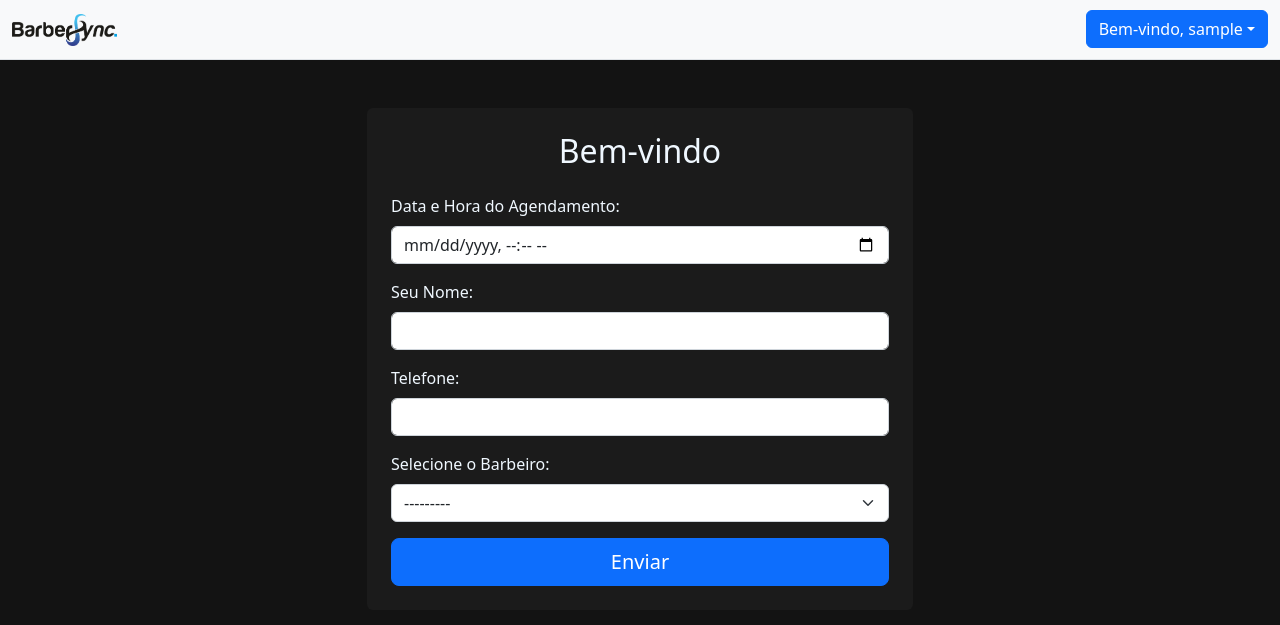
After one commit to alex-ads/naregua-app, a Django app: page /adicionar-agendamento/ in a window 1280 px wide. The commit adds this page. Shown: the top 625 px of the page. Run offline with Django 4.2, Linux system fonts and the light colour scheme; the visitor is signed in with stand-in values (Sample User, id 1); data that the repository does not hold is empty.

Commit message:
Adição de novas funções e melhorias de style

```diff
--- a/accounts/views.py
+++ b/accounts/views.py
@@ -13,9 +13,10 @@ def register(request):
 
         if form.is_valid():
             user = form.save(commit=False)
-            user.is_valid = False
+            user.is_active = False  # Define o usuário como desativado
             user.save()
-            messages.success(request, "Registrado. Agora faça o login para começar!")
+            messages.success(
+                request, "Registrado. Entre em contato para ativar conta!")
             form = CustomUserCreationForm()
         else:
             for field, errors in form.errors.items():
--- a/myapp/static/css/style.css
+++ b/myapp/static/css/style.css
@@ -17,6 +17,6 @@ body {
 }
 
 .background3 {
-    background-color:#303030;
+    background-color: #303030;
     color: aliceblue;
 }
--- a/myapp/templates/base.html
+++ b/myapp/templates/base.html
@@ -7,6 +7,7 @@
     <meta name="viewport" content="width=device-width, initial-scale=1.0" />
     <title>
       {% block title %}
+
       {% endblock %}
     </title>
     <link href="https://cdn.jsdelivr.net/npm/bootstrap@5.2.3/dist/css/bootstrap.min.css" rel="stylesheet" integrity="sha384-rbsA2VBKQhggwzxH7pPCaAqO46MgnOM80zW1RWuH61DGLwZJEdK2Kadq2F9CUG65" crossorigin="anonymous" />
@@ -20,12 +21,10 @@
 
     {% endblock %}
 
-    <!-- JS -->
-    <script src="https://code.jquery.com/jquery-3.6.1.min.js" integrity="sha256-o88AwQnZB+VDvE9tvIXrMQaPlFFSUTR+nldQm1LuPXQ=" crossorigin="anonymous"></script>
-    <script src="https://cdn.jsdelivr.net/npm/bootstrap@5.2.3/dist/js/bootstrap.bundle.min.js" integrity="sha384-kenU1KFdBIe4zVF0s0G1M5b4hcpxyD9F7jL+jjXkk+Q2h455rYXK/7HAuoJl+0I4" crossorigin="anonymous"></script>
-    <script src="{% static 'js/scripts.js' %}"></script>
     {% block scripts %}
-
+      <script src="https://code.jquery.com/jquery-3.6.1.min.js" integrity="sha256-o88AwQnZB+VDvE9tvIXrMQaPlFFSUTR+nldQm1LuPXQ=" crossorigin="anonymous"></script>
+      <script src="https://cdn.jsdelivr.net/npm/bootstrap@5.2.3/dist/js/bootstrap.bundle.min.js" integrity="sha384-kenU1KFdBIe4zVF0s0G1M5b4hcpxyD9F7jL+jjXkk+Q2h455rYXK/7HAuoJl+0I4" crossorigin="anonymous"></script>
+      <script src="{% static 'js/scripts.js' %}"></script>
     {% endblock %}
   </body>
 </html>
--- a/myapp/templates/components/navbar.html
+++ b/myapp/templates/components/navbar.html
@@ -22,7 +22,13 @@
                 <a class="dropdown-item" href="{% url 'home' %}">Home</a>
               </li>
               <li>
-                <a class="dropdown-item" href="{% url 'area_barbeiros' %}">Administração de Barberbeiros</a>
+                <a class="dropdown-item" href="{% url 'adicionar_corte' %}">Cortes</a>
+              </li>
+              <li>
+                <a class="dropdown-item" href="{% url 'area_barbeiros' %}">Barberbeiros</a>
+              </li>
+              <li>
+                <button class="dropdown-item" id="copyLinkBtn">Meu Link</button>
               </li>
               <li>
                 <a class="dropdown-item text-danger" href="{% url 'exit' %}">Sair</a>
@@ -37,3 +43,28 @@
     </div>
   </div>
 </nav>
+
+{% block scripts %}
+  <script>
+    document.addEventListener('DOMContentLoaded', function () {
+      var copyLinkBtn = document.getElementById('copyLinkBtn')
+      copyLinkBtn.addEventListener('click', function () {
+        var username = '{{ user.username }}'
+        var domain = window.location.protocol + '//' + window.location.host
+        var link = domain + '/' + username
+
+        // Código para copiar o link para a área de agendamentos para a área de transferência
+        navigator.clipboard.writeText(link).then(
+          function () {
+            console.log('Link copiado para a área de transferência: ' + link)
+            alert('Link copiado para a área de transferência: ' + link)
+          },
+          function (err) {
+            console.error('Erro ao copiar o link: ', err)
+            alert('Erro ao copiar o link.')
+          }
+        )
+      })
+    })
+  </script>
+{% endblock %}
--- /dev/null
+++ b/myapp/templates/user_adm/adicionar_corte.html
@@ -0,0 +1,51 @@
+{% extends 'base.html' %}
+
+{% block title %}
+  BarberSync
+{% endblock %}
+
+{% block content %}
+  <div class="container mt-5">
+    <div class="row justify-content-center">
+      <div class="col-md-6">
+        <div class="p-4 background2 border-3 rounded">
+          <h2 class="text-center mb-4">Bem-vindo</h2>
+
+          <div id="formularioContainer">
+            <form method="post" action="{% url 'adicionar_corte' %}">
+              {% csrf_token %}
+
+              <div class="mb-3">
+                <label for="id_datetime_agendamento" class="form-label">Data e Hora do Agendamento:</label>
+                <input type="datetime-local" name="datetime_agendamento" class="form-control" id="id_datetime_agendamento" required />
+              </div>
+
+              <div class="mb-3">
+                <label for="id_nome_cliente" class="form-label">Seu Nome:</label>
+                <input type="text" name="nome_cliente" class="form-control" id="id_nome_cliente" required />
+              </div>
+
+              <div class="mb-3">
+                <label for="id_telefone" class="form-label">Telefone:</label>
+                <input type="text" name="telefone" class="form-control" id="id_telefone" required />
+              </div>
+
+              <div class="mb-3">
+                <label for="id_barbeiro" class="form-label">Selecione o Barbeiro:</label>
+                <select name="barbeiro" id="id_barbeiro" class="form-select" required>
+                  <option value="" selected disabled>---------</option>
+                  {% for barbeiro in barbeiros %}
+                    <option value="{{ barbeiro.id }}">{{ barbeiro.nome_barbeiro }}</option>
+                  {% endfor %}
+                </select>
+              </div>
+              <div class="d-grid gap-2">
+                <button class="btn btn-primary btn-lg" type="submit">Enviar</button>
+              </div>
+            </form>
+          </div>
+        </div>
+      </div>
+    </div>
+  </div>
+{% endblock %}
--- a/myapp/urls.py
+++ b/myapp/urls.py
@@ -5,10 +5,10 @@ urlpatterns = [
     path('', views.mysite, name='mysite'),
     path('home/', views.home, name='home'),
     path('area-barbeiros/', views.area_barbeiros, name='area_barbeiros'),
-    path('excluir_barbeiro/', views.excluir_barbeiro, name='excluir_barbeiro'),
-path('erro-agendamento/<int:barbeiro_id>/', views.erro_agendamento, name='erro_agendamento'),
-    path('atualizar_status/<int:agendamento_id>/', views.atualizar_status, name='atualizar_status'),
+    path('adicionar-agendamento/', views.adicionar_corte, name='adicionar_corte'),
+    path('excluir-barbeiro/', views.excluir_barbeiro, name='excluir_barbeiro'),
+    path('erro-agendamento/<int:barbeiro_id>/', views.erro_agendamento, name='erro_agendamento'),
+    path('atualizar-status/<int:agendamento_id>/', views.atualizar_status, name='atualizar_status'),
     path('exit/', views.custom_logout, name='exit'),
     path('<str:username>/', views.criar_agendamento, name='criar_agendamento'),
-
 ]
--- a/myapp/views.py
+++ b/myapp/views.py
@@ -1,17 +1,90 @@
 from django.shortcuts import render
 from django.shortcuts import get_object_or_404, render, redirect
 from django.contrib.auth.decorators import login_required
-from django.urls import reverse
 from .forms import AgendamentoForm
 from django.contrib.auth import logout
 from .models import Agendamento
-from datetime import timedelta, timezone
+from datetime import timedelta
 from .models import Barbeiro
 from django.contrib.auth.models import User
 from .forms import BarbeiroForm
 from datetime import date
 from .forms import FiltroAgendamentoForm
-from django.http import HttpResponseBadRequest, HttpResponseNotAllowed, HttpResponseRedirect
+from django.http import HttpResponseBadRequest, HttpResponseNotAllowed
+from django.utils.translation import gettext as _
+from django.urls import reverse
+
+
+
+
+def criar_agendamento(request, username):
+    barbearia = get_object_or_404(User, username=username)
+    if request.method == 'POST':
+        form = AgendamentoForm(request.POST, barbearia=barbearia)
+        if form.is_valid():
+            agendamento = form.save(commit=False)
+
+            # Verifica se já existe algum agendamento para o barbeiro selecionado no mesmo dia
+            agendamentos_barbeiro = Agendamento.objects.filter(
+                barbeiro=agendamento.barbeiro,
+                datetime_agendamento__date=agendamento.datetime_agendamento.date()
+            )
+
+            if agendamentos_barbeiro.exists():
+                # Verifica se o horário do novo agendamento entra em conflito com os agendamentos existentes
+                for agendamento_existente in agendamentos_barbeiro:
+                    if agendamento_existente.datetime_agendamento - timedelta(minutes=30) < agendamento.datetime_agendamento < agendamento_existente.datetime_agendamento + timedelta(minutes=30):
+                        # Se houver conflito, redireciona para a página de erro de agendamento
+                        data_selecionada = agendamento.datetime_agendamento.date()
+                        url = reverse('erro_agendamento', args=[agendamento.barbeiro.id])
+                        url += f'?data_selecionada={data_selecionada}'
+                        return redirect(url)
+
+            # Se todas as verificações passarem, salva o agendamento
+            agendamento.save()
+            mensagem_confirmacao = "Seu agendamento foi feito com sucesso!"
+            return render(request, 'agendamento.html', {'form': form, 'mensagem_confirmacao': mensagem_confirmacao})
+    else:
+        form = AgendamentoForm(barbearia=barbearia)
+
+    return render(request, 'agendamento.html', {'form': form})
+
+
+
+def erro_agendamento(request, barbeiro_id):
+    data_selecionada = request.GET.get('data_selecionada')
+    agendamentos_barbeiro = Agendamento.objects.filter(barbeiro_id=barbeiro_id, datetime_agendamento__date=data_selecionada)
+
+    return render(request, 'erro_agendamento.html', {'agendamentos_barbeiro': agendamentos_barbeiro, 'data_selecionada': data_selecionada})
+
+
+def adicionar_corte(request):
+    if request.method == 'POST':
+        datetime_agendamento = request.POST.get('datetime_agendamento')
+        nome_cliente = request.POST.get('nome_cliente')
+        telefone = request.POST.get('telefone')
+        barbeiro_id = request.POST.get('barbeiro')
+
+        # Verifica se todos os campos obrigatórios estão preenchidos
+        if datetime_agendamento and nome_cliente and telefone and barbeiro_id:
+            # Cria um novo objeto de Agendamento com os dados recebidos do formulário
+            agendamento = Agendamento.objects.create(
+                datetime_agendamento=datetime_agendamento,
+                nome_cliente=nome_cliente,
+                telefone=telefone,
+                barbeiro_id=barbeiro_id
+            )
+            # Redireciona para alguma página de sucesso ou para outro lugar após salvar os dados
+            # Altere 'pagina_sucesso' para a rota desejada
+            return redirect('home')
+        else:
+            # Se algum campo estiver em branco, exiba uma mensagem de erro ou trate adequadamente
+            return render(request, 'home.html', {'mensagem': 'Todos os campos são obrigatórios!'})
+
+    else:
+        # Obter os barbeiros associados ao usuário autenticado
+        barbeiros = Barbeiro.objects.filter(user=request.user)
+        return render(request, 'user_adm/adicionar_corte.html', {'barbeiros': barbeiros})
 
 
 @login_required
@@ -28,7 +101,7 @@ def area_barbeiros(request):
 
     # Obter todos os barbeiros cadastrados
     barbeiros = Barbeiro.objects.filter(user=request.user)
-    return render(request, 'area_barbeiros.html', {'form': form, 'barbeiros': barbeiros})
+    return render(request, 'user_adm/area_barbeiros.html', {'form': form, 'barbeiros': barbeiros})
 # views.py
 
 
@@ -38,56 +111,6 @@ def excluir_barbeiro(request):
         barbeiro_id = request.POST.get('barbeiro')
         Barbeiro.objects.filter(id=barbeiro_id).delete()
     return redirect('area_barbeiros')
-
-
-def criar_agendamento(request, username):
-    barbearia = get_object_or_404(User, username=username)
-    if request.method == 'POST':
-        form = AgendamentoForm(request.POST, barbearia=barbearia)
-        if form.is_valid():
-            agendamento = form.save(commit=False)
-
-            # Verifica se já existe algum agendamento para o barbeiro selecionado
-            agendamentos_barbeiro = Agendamento.objects.filter(
-                barbeiro=agendamento.barbeiro)
-
-            if agendamentos_barbeiro.exists():
-                # Obtém o último agendamento do barbeiro
-                ultimo_agendamento = agendamentos_barbeiro.latest(
-                    'datetime_agendamento')
-
-                # Verifica se já se passaram 30 minutos desde o último agendamento
-                if agendamento.datetime_agendamento < ultimo_agendamento.datetime_agendamento + timedelta(minutes=30):
-                    # Se ainda não se passaram 30 minutos, redireciona para a página de erro de agendamento
-                    return redirect('erro_agendamento', barbeiro_id=agendamento.barbeiro.id)
-
-            # Verifica se existe algum agendamento após o agendamento proposto
-            proximos_agendamentos = agendamentos_barbeiro.filter(
-                datetime_agendamento__gte=agendamento.datetime_agendamento)
-
-            if proximos_agendamentos.exists():
-                # Obtém o próximo agendamento
-                proximo_agendamento = proximos_agendamentos.earliest(
-                    'datetime_agendamento')
-
-                # Verifica se há um intervalo de 30 minutos entre os agendamentos
-                if proximo_agendamento.datetime_agendamento < agendamento.datetime_agendamento + timedelta(minutes=30):
-                    # Se não houver, redireciona para a página de erro de agendamento
-                    return redirect('erro_agendamento', barbeiro_id=agendamento.barbeiro.id)
-
-            # Se todas as verificações passarem, salva o agendamento
-            agendamento.save()
-            mensagem_confirmacao = "Seu agendamento foi feito com sucesso!"
-            return render(request, 'agendamento.html', {'form': form, 'mensagem_confirmacao': mensagem_confirmacao})
-    else:
-        form = AgendamentoForm(barbearia=barbearia)
-
-    return render(request, 'agendamento.html', {'form': form})
-
-def erro_agendamento(request, barbeiro_id):
-    # Obtém todos os agendamentos para o barbeiro selecionado naquela barbearia
-    agendamentos_barbeiro = Agendamento.objects.filter(barbeiro_id=barbeiro_id)
-    return render(request, 'erro_agendamento.html', {'agendamentos_barbeiro': agendamentos_barbeiro})
 
 
 def mysite(request):
@@ -148,13 +171,14 @@ def filtrar_agendamentos(agendamentos, tipo_filtro, barbeiro_id=None):
     return agendamentos
 
 
+
 @login_required
 def home(request):
     # Todos os barbeiros associados ao usuário logado
     barbeiros_do_usuario = request.user.barbeiros.all()
     # Apenas agendamentos relacionados aos barbeiros do usuário logado e com status False
     agendamentos = Agendamento.objects.filter(
-        barbeiro__in=barbeiros_do_usuario, status=False)
+        barbeiro__in=barbeiros_do_usuario, status=False, cancelamento=False)
 
     tipo_filtro = request.POST.get('tipo_filtro')
     barbeiro_id = request.POST.get('barbeiro_id')
@@ -165,25 +189,41 @@ def home(request):
     if barbeiro_id:
         agendamentos = agendamentos.filter(barbeiro_id=barbeiro_id)
 
+    # Organize os agendamentos por dia da semana e data
+    agendamentos_por_dia = {}
+    for agendamento in agendamentos:
+        dia_semana = agendamento.datetime_agendamento.strftime('%A')
+        dia_semana = _(dia_semana)  # Traduzindo o nome do dia da semana para português
+        data = agendamento.datetime_agendamento.strftime('%d/%m/%Y')
+        if dia_semana not in agendamentos_por_dia:
+            agendamentos_por_dia[dia_semana] = {}
+        if data not in agendamentos_por_dia[dia_semana]:
+            agendamentos_por_dia[dia_semana][data] = []
+        agendamentos_por_dia[dia_semana][data].append(agendamento)
+
     form = FiltroAgendamentoForm()
-    return render(request, 'home.html', {'agendamentos': agendamentos, 'form': form, 'barbeiros': barbeiros_do_usuario})
+    return render(request, 'home.html', {'agendamentos_por_dia': agendamentos_por_dia, 'form': form, 'barbeiros': barbeiros_do_usuario})
 
 
 @login_required
 def atualizar_status(request, agendamento_id):
     if request.method == 'POST':
         agendamento = get_object_or_404(Agendamento, pk=agendamento_id)
-        valor_cobrado = request.POST.get('valor_cobrado')
+        acao = request.POST.get('acao')
 
-        # Verifica se o valor do serviço foi fornecido
-        if valor_cobrado is None or valor_cobrado == '':
-            # Se não foi fornecido, retorne uma resposta de erro
-            return HttpResponseBadRequest("O valor do serviço é obrigatório.")
-
-        # Atualiza o status do agendamento e salva o valor do serviço
-        agendamento.status = True
-        agendamento.valor_cobrado = valor_cobrado
-        agendamento.save()
+        if acao == 'concluir':
+            valor_cobrado = request.POST.get('valor_cobrado')
+            if not valor_cobrado:
+                return HttpResponseBadRequest("O valor do serviço é obrigatório para concluir o agendamento.")
+            else:
+                # Atualiza o status do agendamento e salva o valor do serviço
+                agendamento.status = True
+                agendamento.valor_cobrado = valor_cobrado
+                agendamento.save()
+        elif acao == 'cancelar':
+            # Marcar o agendamento como cancelado
+            agendamento.cancelamento = True
+            agendamento.save()
 
         # Redireciona de volta para a página principal ou para onde você desejar
         return redirect('home')
```
Also changed, not shown: accounts/templates/registration/login.html (+19 -3 lines), accounts/templates/registration/register.html (+7 -6 lines), myapp/models.py (+13 -5 lines), myapp/templates/agendamento.html (+25 -26 lines), myapp/templates/erro_agendamento.html (+13 -11 lines), myapp/templates/home.html (+43 -38 lines), myapp/templates/index.html (+5 -6 lines), myapp/migrations/0006_agendamento_cancelamento.py (added), myapp/templates/components/navbarcliente.html (deleted), myapp/templates/user_adm/area_barbeiros.html (renamed from myapp/templates/area_barbeiros.html).
